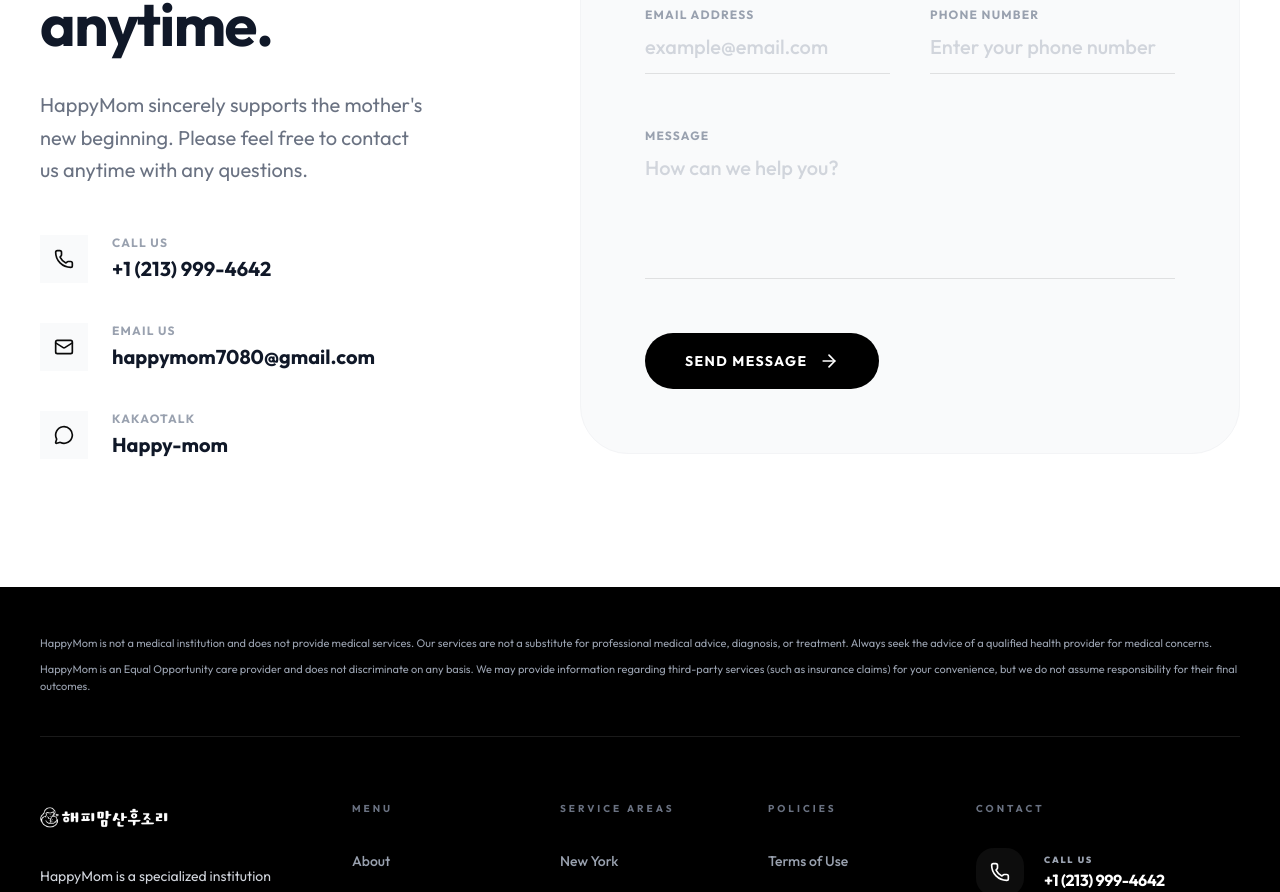
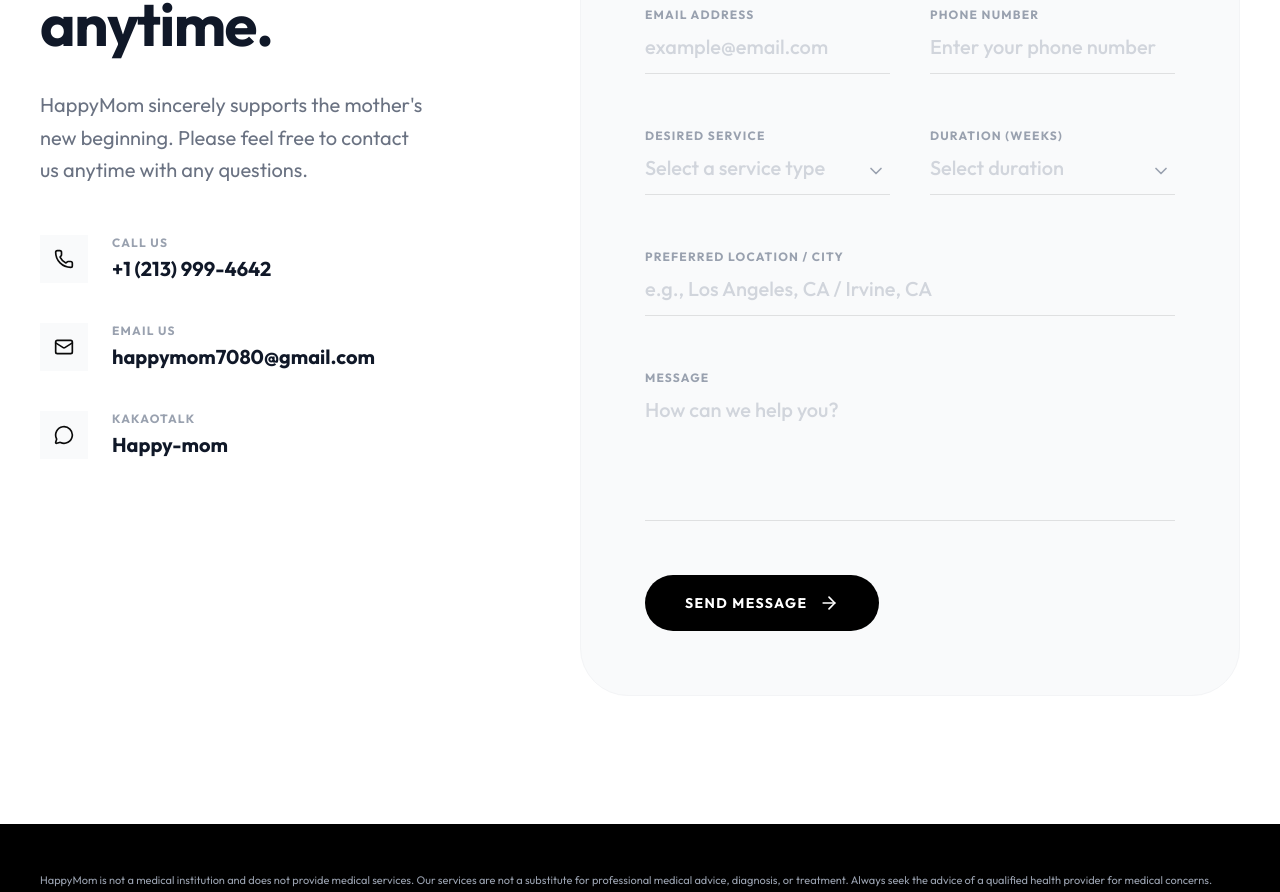
Before and after one commit to hanbrandon/happymom7080.com, a Next.js app: page /en/contact in a window 1280 px wide. Shown: the part 840-1732 px from the top of the page. Built offline with nearby package versions, Linux system fonts and the light colour scheme.

Commit message:
feat: Contact Form에 서비스 타입, 지역, 서비스 기간 질문 필드 추가

```diff
--- a/messages/en/contact.json
+++ b/messages/en/contact.json
@@ -11,12 +11,32 @@
   "lastName": "Last Name",
   "email": "Email Address",
   "phone": "Phone Number",
+  "serviceType": "Desired Service",
+  "location": "Preferred Location / City",
+  "weeks": "Duration (Weeks)",
   "message": "Message",
   "placeholderFirstName": "Enter your first name",
   "placeholderLastName": "Enter your last name",
   "placeholderEmail": "example@email.com",
   "placeholderPhone": "Enter your phone number",
+  "placeholderServiceType": "Select a service type",
+  "placeholderLocation": "e.g., Los Angeles, CA / Irvine, CA",
+  "placeholderWeeks": "Select duration",
   "placeholderMessage": "How can we help you?",
+  "serviceTypeOptions": {
+    "liveIn": "Live-in Postpartum Care",
+    "commuting": "Live-out / Commuting Care",
+    "babysitting": "Babysitting Service",
+    "other": "Other / Consultation"
+  },
+  "weeksOptions": {
+    "1": "1 Week",
+    "2": "2 Weeks",
+    "3": "3 Weeks",
+    "4": "4 Weeks",
+    "over4": "More than 4 Weeks",
+    "undecided": "To be discussed"
+  },
   "submit": "Send Message",
   "successTitle": "Message Sent",
   "successDesc": "Thank you for contacting us. We will get back to you as soon as possible.",
--- a/messages/ko/contact.json
+++ b/messages/ko/contact.json
@@ -11,12 +11,32 @@
   "lastName": "성",
   "email": "이메일 주소",
   "phone": "전화번호",
+  "serviceType": "원하는 서비스",
+  "location": "희망/거주 지역",
+  "weeks": "서비스 이용 기간",
   "message": "문의 내용",
   "placeholderFirstName": "이름을 입력하세요",
   "placeholderLastName": "성을 입력하세요",
   "placeholderEmail": "example@email.com",
   "placeholderPhone": "전화번호를 입력하세요",
+  "placeholderServiceType": "원하시는 서비스를 선택해 주세요",
+  "placeholderLocation": "예: Los Angeles, CA / Irvine, CA",
+  "placeholderWeeks": "희망하시는 기간을 선택해 주세요",
   "placeholderMessage": "무엇을 도와드릴까요?",
+  "serviceTypeOptions": {
+    "liveIn": "입주형 산후조리",
+    "commuting": "출퇴근형 산후조리",
+    "babysitting": "아기돌봄 서비스",
+    "other": "기타 / 상담 후 결정"
+  },
+  "weeksOptions": {
+    "1": "1주",
+    "2": "2주",
+    "3": "3주",
+    "4": "4주",
+    "over4": "4주 이상",
+    "undecided": "상담 후 결정"
+  },
   "submit": "메시지 보내기",
   "successTitle": "메시지가 전송되었습니다",
   "successDesc": "문의해주셔서 감사합니다. 빠른 시일 내에 답변해 드리겠습니다.",
--- a/src/app/api/contact/route.ts
+++ b/src/app/api/contact/route.ts
@@ -3,7 +3,7 @@
 
 export async function POST(request: Request) {
   try {
-    const { firstName, lastName, email, phone, message } = await request.json();
+    const { firstName, lastName, email, phone, serviceType, location, weeks, message } = await request.json();
 
     if (!firstName || !email || !phone || !message) {
       return NextResponse.json({ success: false, error: "Missing required fields" }, { status: 400 });
@@ -21,6 +21,9 @@
         <p><strong style="color: #000000;">이름:</strong> ${firstName} ${lastName || ""}</p>
         <p><strong style="color: #000000;">이메일:</strong> ${email}</p>
         <p><strong style="color: #000000;">전화번호:</strong> ${phone}</p>
+        <p><strong style="color: #000000;">원하는 서비스:</strong> ${serviceType || "미선택"}</p>
+        <p><strong style="color: #000000;">지역:</strong> ${location || "미입력"}</p>
+        <p><strong style="color: #000000;">희망 기간:</strong> ${weeks || "미선택"}</p>
         <p style="margin-top: 20px; font-weight: bold; color: #000000;">[문의 내용]</p>
         <div style="background-color: #f9f9f9; padding: 15px; border-radius: 8px; color: #333333; border: 1px solid #eeeeee;">
           ${message.replace(/\n/g, '<br>')}
--- a/src/components/home/Contact.tsx
+++ b/src/components/home/Contact.tsx
@@ -1,6 +1,6 @@
 'use client';
 
-import { Mail, Phone, Send, ArrowRight, MessageCircle } from 'lucide-react';
+import { Mail, Phone, Send, ArrowRight, MessageCircle, ChevronDown } from 'lucide-react';
 import { motion, AnimatePresence } from 'framer-motion';
 import { useState } from 'react';
 import { useTranslations } from 'next-intl';
@@ -18,6 +18,9 @@
     lastName: '',
     email: '',
     phone: '',
+    serviceType: '',
+    location: '',
+    weeks: '',
     message: ''
   });
 
@@ -270,6 +273,106 @@
                       </div>
                     </div>
 
+                    {/* Service Type & Weeks */}
+                    <div className="grid grid-cols-1 md:grid-cols-2 gap-10">
+                      {/* Service Type */}
+                      <div className="space-y-3">
+                        <label htmlFor="contact-service-type" className={`text-xs font-bold uppercase tracking-widest transition-colors ${focusedField === 'serviceType' ? 'text-black' : 'text-gray-400'}`}>
+                          {t('serviceType')}
+                        </label>
+                        <div className="relative">
+                          <select
+                            id="contact-service-type"
+                            name="serviceType"
+                            suppressHydrationWarning
+                            value={formData.serviceType}
+                            onFocus={() => setFocusedField('serviceType')}
+                            onBlur={() => setFocusedField(null)}
+                            onChange={(e) => setFormData({...formData, serviceType: e.target.value})}
+                            className={`w-full h-auto bg-transparent border-b border-black/10 rounded-none px-0 pt-2 pb-3 focus:ring-0 transition-all font-medium text-xl outline-none cursor-pointer appearance-none ${formData.serviceType ? 'text-gray-900' : 'text-gray-300'}`}
+                          >
+                            <option value="" disabled hidden>{t('placeholderServiceType')}</option>
+                            <option value={t('serviceTypeOptions.liveIn')} className="text-gray-900">{t('serviceTypeOptions.liveIn')}</option>
+                            <option value={t('serviceTypeOptions.commuting')} className="text-gray-900">{t('serviceTypeOptions.commuting')}</option>
+                            <option value={t('serviceTypeOptions.babysitting')} className="text-gray-900">{t('serviceTypeOptions.babysitting')}</option>
+                            <option value={t('serviceTypeOptions.other')} className="text-gray-900">{t('serviceTypeOptions.other')}</option>
+                          </select>
+                          <div className="pointer-events-none absolute inset-y-0 right-0 flex items-center pr-1 text-gray-400">
+                            <ChevronDown className="w-5 h-5" />
+                          </div>
+                          <motion.div
+                            className="absolute bottom-0 left-0 h-0.5 bg-black"
+                            initial={{ width: 0 }}
+                            animate={{ width: focusedField === 'serviceType' ? '100%' : 0 }}
+                            transition={{ duration: 0.4, ease: "easeInOut" }}
+                          />
+                        </div>
+                      </div>
+
+                      {/* Weeks / Duration */}
+                      <div className="space-y-3">
+                        <label htmlFor="contact-weeks" className={`text-xs font-bold uppercase tracking-widest transition-colors ${focusedField === 'weeks' ? 'text-black' : 'text-gray-400'}`}>
+                          {t('weeks')}
+                        </label>
+                        <div className="relative">
+                          <select
+                            id="contact-weeks"
+                            name="weeks"
+                            suppressHydrationWarning
+                            value={formData.weeks}
+                            onFocus={() => setFocusedField('weeks')}
+                            onBlur={() => setFocusedField(null)}
+                            onChange={(e) => setFormData({...formData, weeks: e.target.value})}
+                            className={`w-full h-auto bg-transparent border-b border-black/10 rounded-none px-0 pt-2 pb-3 focus:ring-0 transition-all font-medium text-xl outline-none cursor-pointer appearance-none ${formData.weeks ? 'text-gray-900' : 'text-gray-300'}`}
+                          >
+                            <option value="" disabled hidden>{t('placeholderWeeks')}</option>
+                            <option value={t('weeksOptions.1')} className="text-gray-900">{t('weeksOptions.1')}</option>
+                            <option value={t('weeksOptions.2')} className="text-gray-900">{t('weeksOptions.2')}</option>
+                            <option value={t('weeksOptions.3')} className="text-gray-900">{t('weeksOptions.3')}</option>
+                            <option value={t('weeksOptions.4')} className="text-gray-900">{t('weeksOptions.4')}</option>
+                            <option value={t('weeksOptions.over4')} className="text-gray-900">{t('weeksOptions.over4')}</option>
+                            <option value={t('weeksOptions.undecided')} className="text-gray-900">{t('weeksOptions.undecided')}</option>
+                          </select>
+                          <div className="pointer-events-none absolute inset-y-0 right-0 flex items-center pr-1 text-gray-400">
+                            <ChevronDown className="w-5 h-5" />
+                          </div>
+                          <motion.div
+                            className="absolute bottom-0 left-0 h-0.5 bg-black"
+                            initial={{ width: 0 }}
+                            animate={{ width: focusedField === 'weeks' ? '100%' : 0 }}
+                            transition={{ duration: 0.4, ease: "easeInOut" }}
+                          />
+                        </div>
+                      </div>
+                    </div>
+
+                    {/* Location */}
+                    <div className="space-y-3">
+                      <label htmlFor="contact-location" className={`text-xs font-bold uppercase tracking-widest transition-colors ${focusedField === 'location' ? 'text-black' : 'text-gray-400'}`}>
+                        {t('location')}
+                      </label>
+                      <div className="relative">
+                        <input
+                          id="contact-location"
+                          name="location"
+                          suppressHydrationWarning
+                          type="text"
+                          value={formData.location}
+                          onFocus={() => setFocusedField('location')}
+                          onBlur={() => setFocusedField(null)}
+                          onChange={(e) => setFormData({...formData, location: e.target.value})}
+                          className="w-full h-auto bg-transparent border-b border-black/10 rounded-none px-0 pt-2 pb-3 focus:ring-0 transition-all text-gray-900 font-medium text-xl placeholder:text-gray-300 outline-none"
+                          placeholder={t('placeholderLocation')}
+                        />
+                        <motion.div
+                          className="absolute bottom-0 left-0 h-0.5 bg-black"
+                          initial={{ width: 0 }}
+                          animate={{ width: focusedField === 'location' ? '100%' : 0 }}
+                          transition={{ duration: 0.4, ease: "easeInOut" }}
+                        />
+                      </div>
+                    </div>
+
                     {/* Message */}
                     <div className="space-y-3">
                       <label htmlFor="contact-message" className={`text-xs font-bold uppercase tracking-widest transition-colors ${focusedField === 'message' ? 'text-black' : 'text-gray-400'}`}>
```
